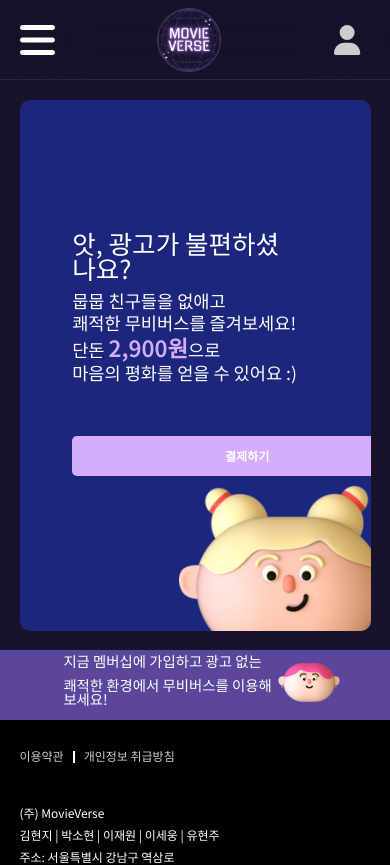
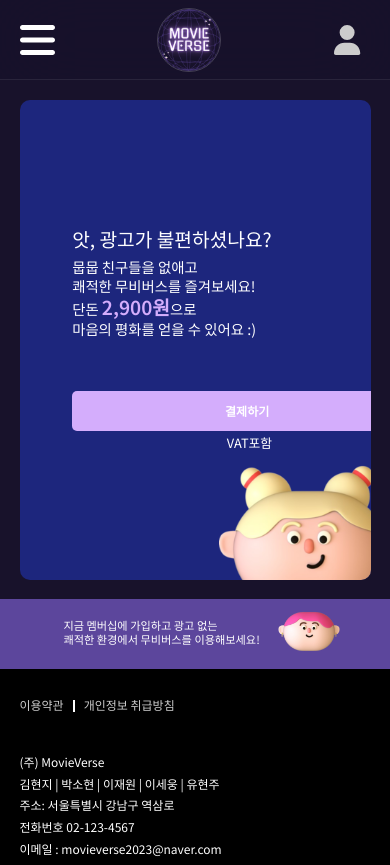
Before and after one commit to pshyun123/prj_movieverse, a React (Create React App) app in the folder src/main/react/: page /payment in a window 390 px wide. Shown: the top 865 px of the page. Built offline with nearby package versions, Linux system fonts and the light colour scheme; no server answers.

Commit message:
소현 결제관련 페이지 반응형 수정

```diff
--- a/src/main/react/src/component/Layout/Ad.jsx
+++ b/src/main/react/src/component/Layout/Ad.jsx
@@ -44,6 +44,12 @@
     @media only screen and (max-width: 569px) {
       p {
         font-size: 0.9rem;
+      }
+    }
+    @media only screen and (max-width: 480px) {
+      p {
+        font-size: 0.7rem;
+        padding-bottom: 3px;
       }
     }
   }
--- a/src/main/react/src/pages/Payment.jsx
+++ b/src/main/react/src/pages/Payment.jsx
@@ -71,11 +71,38 @@
       }
     }
     .buttonBox {
-      width: 350px;
+      width: 250px;
       p {
         padding-top: 3%;
         text-align: right;
         font-size: 0.9rem;
+      }
+    }
+    @media only screen and (max-width: 480px) {
+      .paymentBox {
+        width: 80%;
+        .textBox {
+          h2 {
+            font-size: 1.2rem;
+          }
+          p {
+            font-size: 0.9rem;
+            span {
+              font-size: 1.2rem;
+            }
+          }
+        }
+      }
+      .faceIcon {
+        width: 180px;
+      }
+    }
+    .buttonBox {
+      width: 200px;
+      p {
+        padding-top: 3%;
+        text-align: right;
+        font-size: 0.8rem;
       }
     }
   }
--- a/src/main/react/src/pages/PaymentRst.jsx
+++ b/src/main/react/src/pages/PaymentRst.jsx
@@ -72,15 +72,41 @@
       .paymentBox {
         .textBox {
           .titleBox {
+            .congrats {
+              width: 40px;
+            }
+            .congrats2 {
+              width: 40px;
+            }
             h2 {
               font-size: 1.8rem;
+              margin: 0 10px;
             }
           }
           h3 {
             font-size: 1.4rem;
+            margin-bottom: 20px;
           }
           p {
-            font-size: 1rem;
+            font-size: 1.1rem;
+            margin-bottom: 7px;
+          }
+        }
+      }
+    }
+    @media only screen and (max-width: 480px) {
+      .paymentBox {
+        .textBox {
+          .titleBox {
+            h2 {
+              font-size: 1.6rem;
+            }
+          }
+          h3 {
+            font-size: 1.2rem;
+          }
+          p {
+            font-size: 0.9rem;
           }
         }
       }
```
